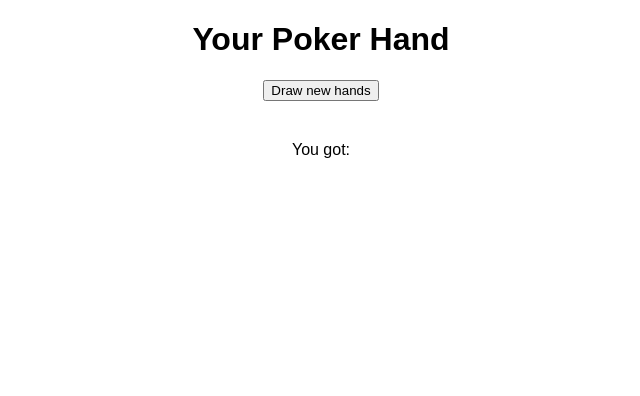
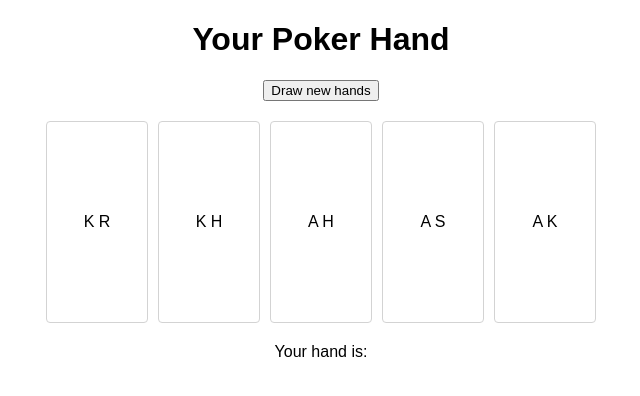
Before and after one commit to alexhhn/find-poker-hand, a React (Create React App) app: page / in a window 1280 px wide. Shown: the top 396 px of the page, without its empty margins (319-959 px from the left). Built offline with nearby package versions, Linux system fonts and the light colour scheme.

Commit message:
Update App.js

```diff
--- a/src/App.js
+++ b/src/App.js
@@ -2,96 +2,156 @@ import { useState } from 'react';
 import './App.css';
 
 function App() {
-    const poker = require('poker-hands')
-    const [pokerHand, setPokerHand] = useState("")
-    const [inspectHand, setInspectHand] = useState("")
+    // const poker = require('poker-hands')
+    let deck = [];
+    const fakeCardsInHands = [
+        { number: 'A', symbol: "H", value: 14 },
+        { number: 'A', symbol: "S", value: 14 },
+        { number: 'A', symbol: "K", value: 14 },
+        { number: 'K', symbol: "R", value: 13 },
+        { number: 'K', symbol: "H", value: 13 }
+    ];
+    const [cardsInHand, setCardsInHands] = useState(fakeCardsInHands);
+
+    const Cards = ({ cardsInHand }) => {
+        return (
+            <div className="cards">
+                {cardsInHand.map((card, i) => (
+                    <Card key={i} number={card.number} symbol={card.symbol} />
+                ))}
+            </div>
+        );
+    };
+
+    const Card = ({ number, symbol }) => {
+        return (
+            <div className="card">
+                {number} {symbol}
+            </div>
+        );
+    };
 
     function createDeck() {
 
         const suits = ['H', 'R', 'K', 'S'];
         const ranks = ['2', '3', '4', '5', '6', '7', '8', '9', 'T', 'J', 'Q', 'K', 'A'];
-        const deck = [];
+        const value = [2, 3, 4, 5, 6, 7, 8, 9, 10, 11, 12, 13, 14]
 
         //itererer gjennom alle kort
 
         for (var suitsCounter = 0; suitsCounter < 4; suitsCounter++) {
             for (var ranksCounter = 0; ranksCounter < 13; ranksCounter++) {
                 // returner verdi tall + symbol
-                deck.push(ranks[ranksCounter] + suits[suitsCounter])
+                deck.push({ number: ranks[ranksCounter], symbol: suits[suitsCounter], value: value[ranksCounter] })
             }
         }
-
         return deck;
     }
 
-    function shuffleDeck(deck) {
+
+    function shuffleDeck(cardInHand) {
         for (var i = 0; i < 52; i++) {
             //kort blir trukket
-            var temporaryCard = deck[i];
+            var temporaryCard = cardInHand[i];
             //plasser kort tilfeldig i dekket
             var randomIndex = Math.floor(Math.random() * 52);
-            deck[i] = deck[randomIndex];
+            cardInHand[i] = cardInHand[randomIndex];
             //tilfeldig kort blir nå vist frem til index 52
-            deck[randomIndex] = temporaryCard;
+            cardInHand[randomIndex] = temporaryCard;
         }
     }
 
 
-    function drawNewCards(pokerHand) {
+    function drawNewCards() {
         let testDeck = createDeck();
         shuffleDeck(testDeck)
-        pokerHand = testDeck.splice(0, 5);
-        const pokerHandJoined = pokerHand.join(' ');
-        setPokerHand(pokerHandJoined)
-        console.log(pokerHandJoined)
-        console.log("test", poker.getHandStrength(pokerHandJoined))
-        result(pokerHand)
+        result(cardsInHand)
     }
 
+    function hasRoyalFlush(cards) {
+        return hasStraightFlush(cards) && cards[0].value === 10;
+    }
 
+    function hasStraightFlush(cards) {
+        if (hasFlush(cards)) {
+            return hasStraight(cards);
+        }
+    }
 
+    function hasFourOfAKind(cards) {
+        let sameValue = cards.filter(function (item) {
+            return item.value === cards[2].value;
+        });
+        if (sameValue.length === 4) {
+            return true;
+        }
+    }
 
+    function hasFlush(cards) {
+        const arrSymbol = cards.map(function (item) {
+            return item.symbol
+        })
+        var isDuplicate = arrSymbol.every(function (item) {
+            return arrSymbol[0] === item;
+        })
+        return isDuplicate;
+    }
 
-    const result = (pokerHand) => {
-        // console.log(poker.highestCard(pokerHand))
-        // if (poker.highestCard(pokerHand)) {
-        //     setInspectHand("High Card")
-        // }
-        // if (poker.hasPair(pokerHand)) {
-        //     setInspectHand("Has Pair")
-        // }
-        // if (poker.hasTwoPairs(pokerHand)) {
-        //     setInspectHand("Has Two Pair")
-        // }
-        // if (poker.hasThreeOfAKind(pokerHand)) {
-        //     setInspectHand("Has Three Of A Kind")
-        // }
-        // if (poker.hasStraight(pokerHand)) {
-        //     setInspectHand("Has Straight")
-        // }
-        // if (poker.hasFlush(pokerHand)) {
-        //     setInspectHand("Has Flush")
-        // }
-        // if (poker.hasFullHouse(pokerHand)) {
-        //     setInspectHand("Has Full House")
-        // }
-        // if (poker.hasFourOfAKind(pokerHand)) {
-        //     setInspectHand("Has Four Of A Kind")
-        // }
-        // if (poker.hasStraightFlush(pokerHand)) {
-        //     setInspectHand("Has Straight Flush")
-        // }
-        // if (poker.hasRoyalFlush(pokerHand)) {
-        //     setInspectHand("Has Royal Flush")
-        // }
+    function hasStraight(cards) {
+        let start = cards[0].value;
+        let startIncrement = start
+        let end = cards[4].value;
+        if (start === 2 && end === 14) {
+            for (var i = 1; i < 4; i++) {
+                if (cards[i].value === startIncrement + 1) {
+                    startIncrement += 1;
+                    return true
+                }
+            }
+        }
+        for (var j = 1; j < 5; j++) {
+            if (cards[j].value === startIncrement + 1) {
+                startIncrement += 1;
+                continue;
+            } else {
+                return false
+            }
+        }
+        return true;
+    }
+
+    const result = (cards) => {
+        const sortedCards = cards.sort((a, b) => a.value - b.value);
+
+        //Royal flush
+        if (hasRoyalFlush(sortedCards)) {
+            console.log("Royal flush")
+        }
+        //Straight Flush
+        if (hasStraightFlush(sortedCards)) {
+            console.log("Straight flush")
+        }
+        //Four of kind
+        if (hasFourOfAKind(sortedCards)) {
+            console.log("Four of a Kind")
+        }
+
+        //Flush
+        if (hasFlush(sortedCards)) {
+            console.log("flush")
+        }
+        //Straight
+        if (hasStraight(sortedCards)) {
+            console.log("straight")
+        }
     };
 
     return (
         <div className="App">
             <h1>Your Poker Hand</h1>
             <button onClick={drawNewCards}>Draw new hands</button>
-            <div className="cards">{pokerHand}</div>
-            <div>You got: {inspectHand}</div>
+            <Cards cardsInHand={cardsInHand} />
+            <div>Your hand is: {result(cardsInHand)}</div>
         </div>
     );
 }
```
